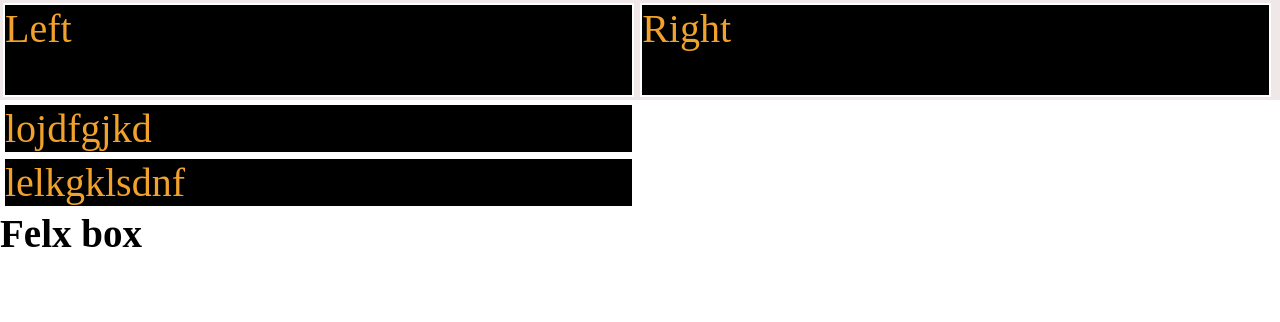
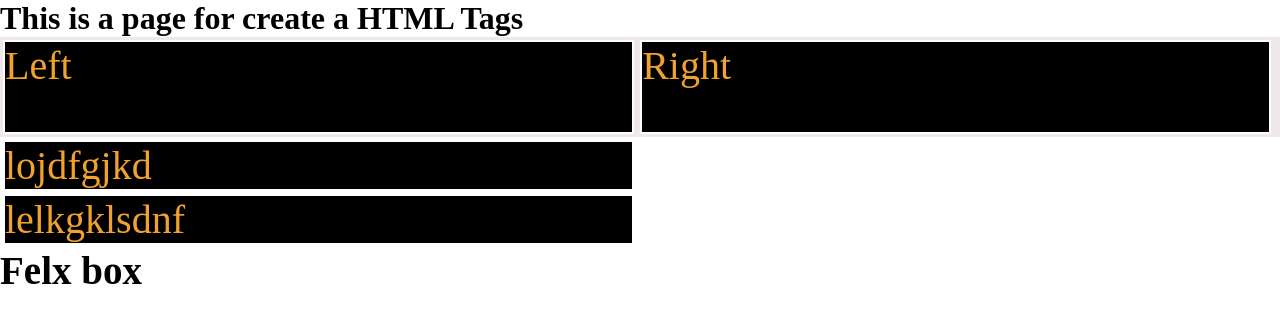
Before and after one commit to JumaQasimiM/HTML5, a plain HTML site: page index.html in a window 1280 px wide. Drawn offline with Linux system fonts and the light colour scheme.

Commit message:
Update index.html

```diff
--- a/index.html
+++ b/index.html
@@ -7,6 +7,7 @@
     <link rel="stylesheet" href="./style.css">
 </head>
 <body>
+    <h1>This is a page for create a HTML Tags</h1>
     <div class="banner">
         <div class="left">Left</div>
         <div class="right">Right</div>
```
